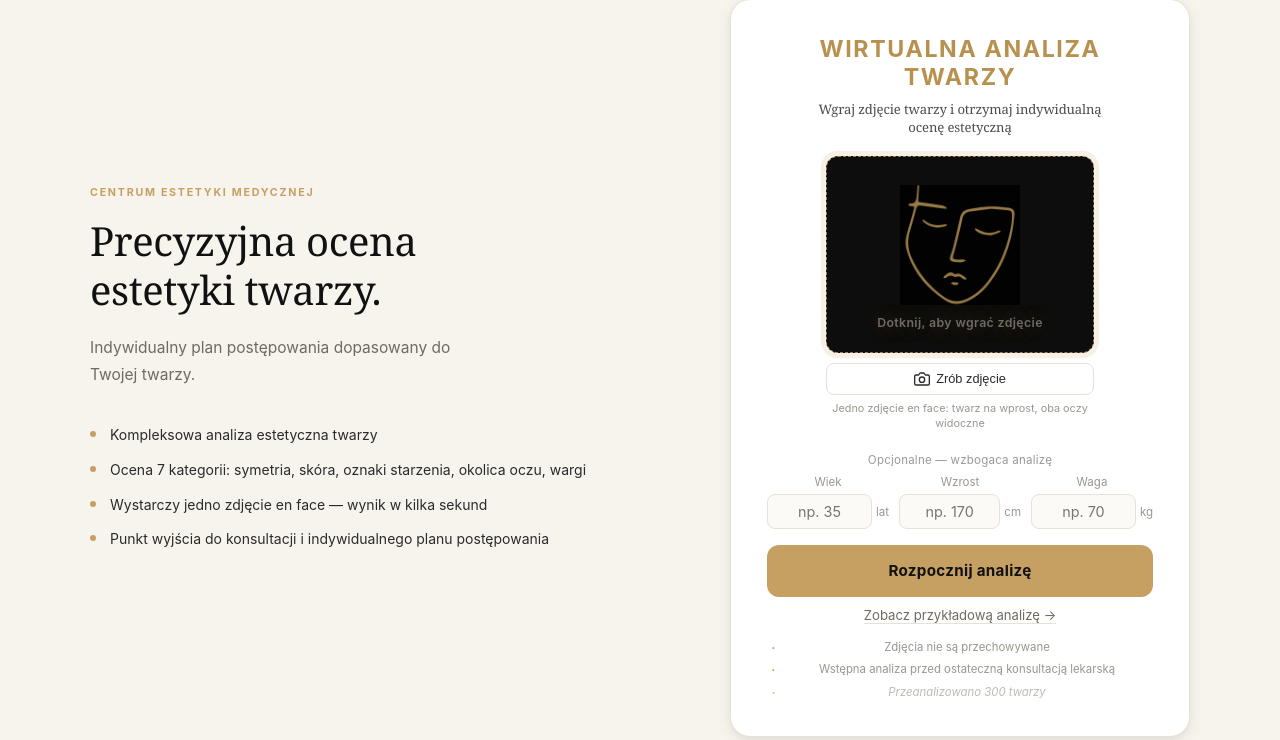
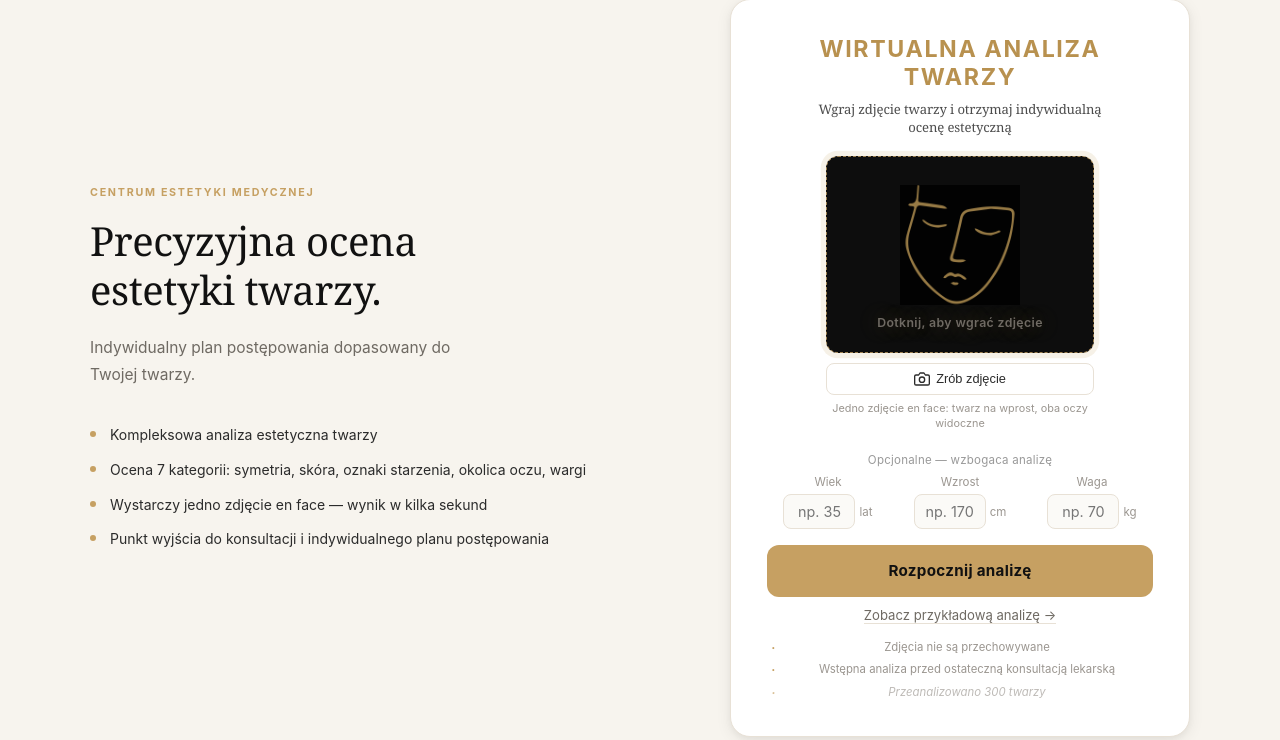
Before and after one commit to PiotrMD/face-analysis, a Flask app: page / in a window 1280 px wide. Shown: the part 152-892 px from the top of the page. Run offline with Flask 3, Linux system fonts and the light colour scheme; data that the repository does not hold is empty; some libraries are stand-ins or nearby versions.

Commit message:
Center labels precisely above input tiles using flex column layout
Co-Authored-By: Claude Sonnet 4.6 <noreply@anthropic.com>

```diff
--- a/static/style.css
+++ b/static/style.css
@@ -3867,6 +3867,9 @@ a.contact-row__value:hover { text-decoration: underline; }
 .bio-input-item {
     flex: 1;
     min-width: 80px;
+    display: flex;
+    flex-direction: column;
+    align-items: center;
 }
 .bio-optional {
     font-weight: 400;
@@ -3885,14 +3888,13 @@ a.contact-row__value:hover { text-decoration: underline; }
 }
 .age-input__label {
     display: block;
-    width: 100%;
     font-size: .72rem;
     color: var(--ink-4);
     margin-bottom: 5px;
     text-align: center;
 }
 .age-input__field {
-    width: 100%;
+    width: 72px;
     min-width: 0;
     padding: 8px 10px;
     border: 1px solid var(--border);
```
